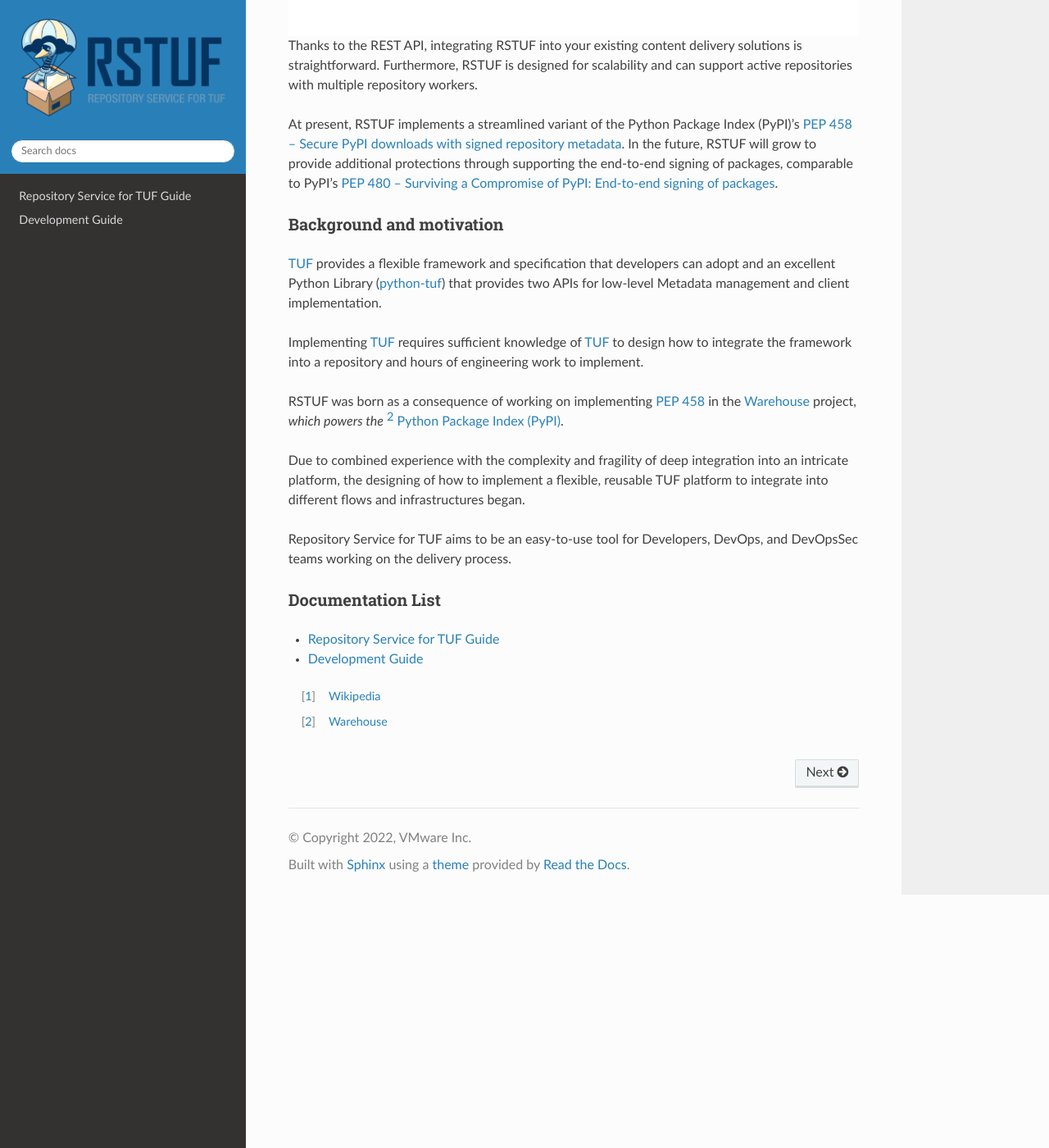
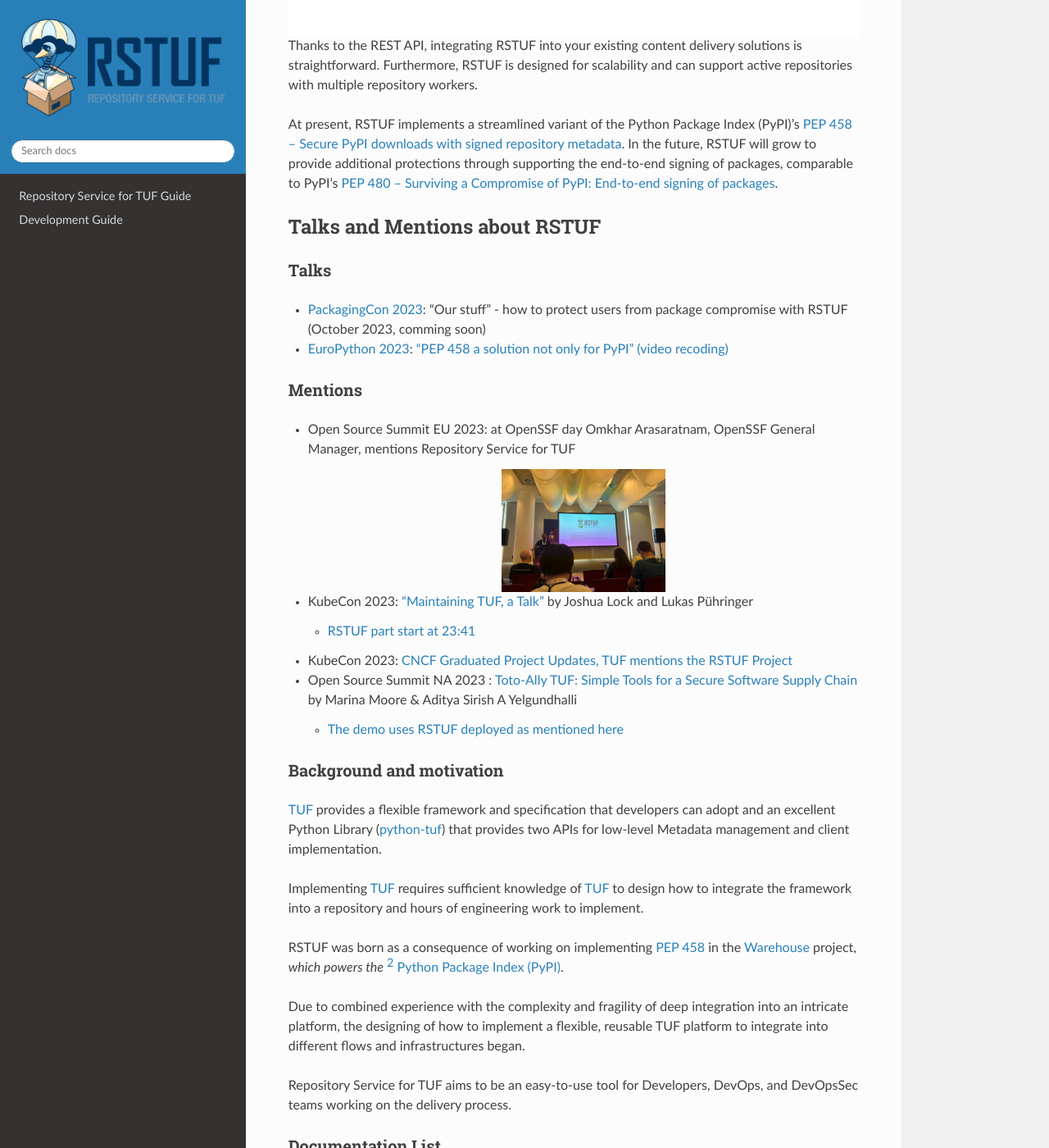
Before and after one commit to repository-service-tuf/repository-service-tuf, a Sphinx documentation site: the page built from docs/source/index.rst, in a window 1280 px wide and 1400 px high, scrolled down 2505 px. Shown: the whole window at 82% size. Built offline with Sphinx 7.4.7 and the Read the Docs theme 2.0.0, drawn with Linux system fonts in a browser that asks for light colours.

Commit message:
Add session about RSTUF Mentions
It gives users some talks and mentions about RSTUF.

Signed-off-by: Kairo de Araujo <kdearaujo@vmware.com>

```diff
--- a/docs/source/index.rst
+++ b/docs/source/index.rst
@@ -70,6 +70,41 @@ Design/Solution
   :start-after: .. readme-design-final
   :end-before: .. readme-other-solutions-comparison
 
+Talks and Mentions about RSTUF
+------------------------------
+
+Talks
+=====
+
+* `PackagingCon 2023 <https://cfp.packaging-con.org/2023/talk/997FQK/>`_:
+  “Our stuff” - how to protect users from package compromise with RSTUF (October 2023, comming soon)
+* `EuroPython 2023 <https://ep2023.europython.eu/session/pep-458-a-solution-not-only-for-pypi>`_:
+  `"PEP 458 a solution not only for PyPI" (video recoding) <https://www.youtube.com/watch?v=8pnOpfvhT9o>`_
+
+Mentions
+========
+
+* Open Source Summit EU 2023: at OpenSSF day Omkhar Arasaratnam, OpenSSF General Manager, mentions
+  Repository Service for TUF
+
+  .. image:: ./_static/images/rstuf_openssf_day_openssf_eu_2023.jpg
+    :width: 200
+    :align: center
+
+
+
+* KubeCon 2023: `"Maintaining TUF, a Talk" <https://www.youtube.com/watch?v=1rM8a9cPo-I>`_
+  by Joshua Lock and Lukas Pühringer
+
+  - `RSTUF part start at 23:41 <https://youtu.be/1rM8a9cPo-I?si=aSFHqTpGvs_YUWp0&t=1421>`_
+
+* KubeCon 2023: `CNCF Graduated Project Updates, TUF mentions the RSTUF Project <https://youtu.be/yit0zu8g_O4?si=jgdhCbMVlLK1EBMa&t=363>`_
+
+* Open Source Summit NA 2023 : `Toto-Ally TUF: Simple Tools for a Secure Software Supply Chain <https://www.youtube.com/watch?v=O8zs4NnSR5w>`_
+  by Marina Moore & Aditya Sirish A Yelgundhalli
+
+  - `The demo uses RSTUF deployed as mentioned here <https://youtu.be/O8zs4NnSR5w?si=dWvk8SwL-fhVT7y7&t=740>`_
+
 Background and motivation
 =========================
 
```
Also changed, not shown: docs/source/_static/images/rstuf_openssf_day_openssf_eu_2023.jpg (added).
